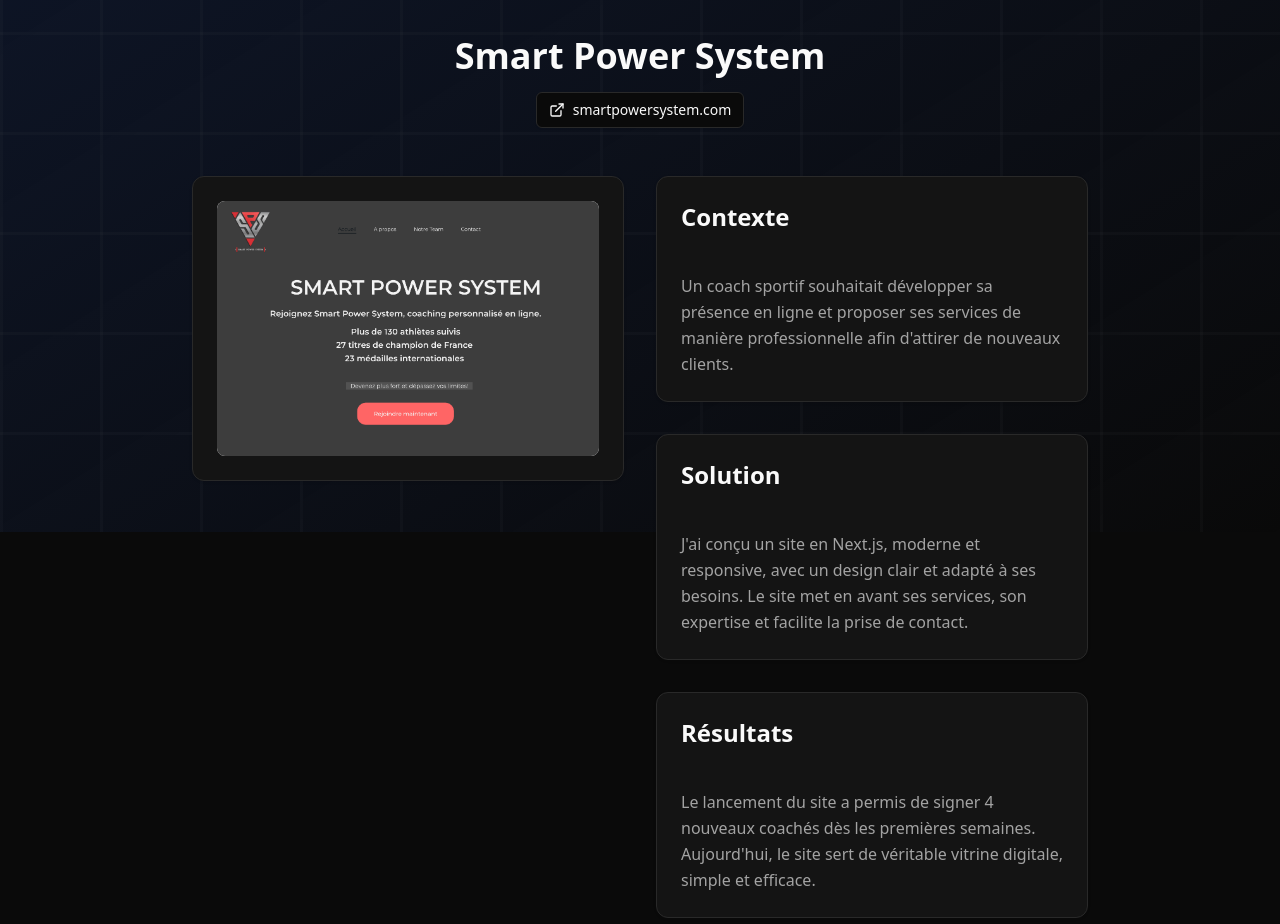
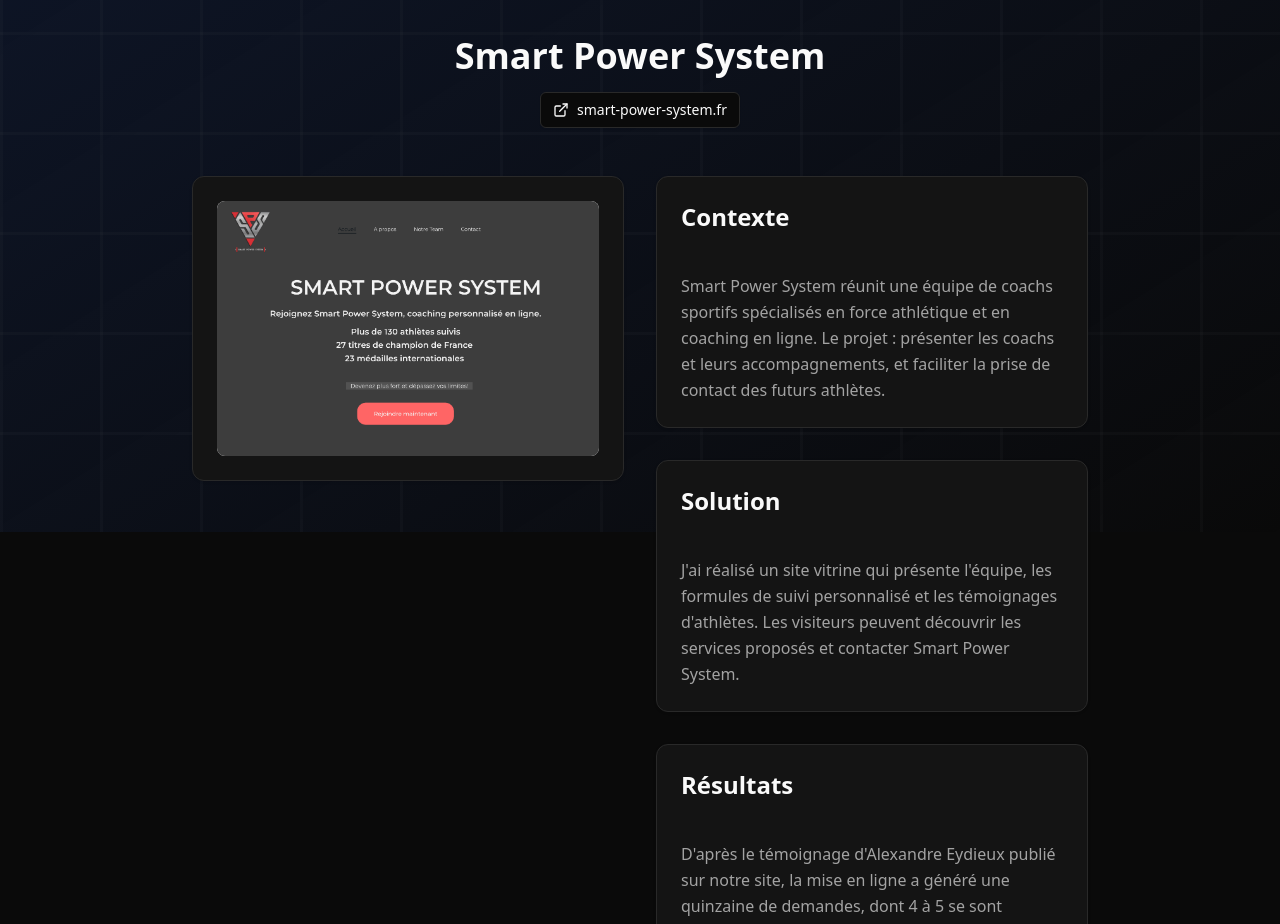
Before and after one commit to MaximeClst/portfolio-code-celeste, a Next.js app: page /works/smart-power-system in a window 1280 px wide. Shown: the part 268-1192 px from the top of the page. Built offline with nearby package versions, Linux system fonts and the light colour scheme.

Commit message:
fix(portfolio): correct Smart Power System activity and website

```diff
--- a/app/ads/page.tsx
+++ b/app/ads/page.tsx
@@ -1869,7 +1869,7 @@ export default function CodeCelesteLanding() {
           {([
             {
               title: "Smart Power System",
-              job: "Coaching Sportif",
+              job: "Coaching en force athlétique",
               city: "La Réunion",
               quote:
                 '"Son investissement dans le projet et le rapport qualité/prix ont été particulièrement appréciés."',
--- a/app/works/page.tsx
+++ b/app/works/page.tsx
@@ -39,7 +39,7 @@ export default function WorksPage() {
           <div className="grid gap-6 sm:grid-cols-2">
             <WorkCard
               title="Smart Power System"
-              description="Solution innovante de gestion énergétique pour optimiser la consommation et réduire les coûts."
+              description="Site vitrine pour une équipe de coachs sportifs spécialisés en force athlétique : présentation des coachs, offres de suivi en ligne et prise de contact."
               image="/SPS LOGO - BASELINE CLAIR.png"
               link="/works/smart-power-system"
               externalLink="https://smart-power-system.fr"
--- a/app/works/smart-power-system/page.tsx
+++ b/app/works/smart-power-system/page.tsx
@@ -7,7 +7,7 @@ import Link from "next/link";
 import { Footer } from "../../_landing/Footer";
 import { Header } from "../../_landing/Header";
 
-export const metadata = pageMetadata("Site Smart Power System | Réalisation Code Céleste", "Découvrez le site Smart Power System réalisé par Code Céleste : présentation du projet, conception du site et technologies utilisées.", "/works/smart-power-system");
+export const metadata = pageMetadata("Site Smart Power System | Réalisation Code Céleste", "Site vitrine réalisé par Code Céleste pour Smart Power System, une équipe de coachs sportifs spécialisés en force athlétique et coaching en ligne.", "/works/smart-power-system");
 
 export default function SmartPowerSystemPage() {
   return (
@@ -42,9 +42,9 @@ export default function SmartPowerSystemPage() {
               </div>
               <h1 className="text-4xl font-bold mb-4">Smart Power System</h1>
               <div className="flex justify-center gap-4">
-                <Link href="https://smartpowersystem.com" target="_blank" rel="noopener noreferrer" className={buttonVariants({ variant: "outline" }) + " gap-2"}>
+                <Link href="https://smart-power-system.fr" target="_blank" rel="noopener noreferrer" className={buttonVariants({ variant: "outline" }) + " gap-2"}>
                   <ExternalLink className="size-4" />
-                  smartpowersystem.com
+                  smart-power-system.fr
                 </Link>
               </div>
             </div>
@@ -68,28 +68,29 @@ export default function SmartPowerSystemPage() {
                 <Card className="p-6">
                   <h2 className="text-2xl font-semibold mb-4">Contexte</h2>
                   <p className="text-muted-foreground leading-relaxed">
-                    Un coach sportif souhaitait développer sa présence en ligne
-                    et proposer ses services de manière professionnelle afin
-                    d'attirer de nouveaux clients.
+                    Smart Power System réunit une équipe de coachs sportifs
+                    spécialisés en force athlétique et en coaching en ligne.
+                    Le projet : présenter les coachs et leurs accompagnements,
+                    et faciliter la prise de contact des futurs athlètes.
                   </p>
                 </Card>
 
                 <Card className="p-6">
                   <h2 className="text-2xl font-semibold mb-4">Solution</h2>
                   <p className="text-muted-foreground leading-relaxed">
-                    J'ai conçu un site en Next.js, moderne et responsive, avec
-                    un design clair et adapté à ses besoins. Le site met en
-                    avant ses services, son expertise et facilite la prise de
-                    contact.
+                    J'ai réalisé un site vitrine qui présente l'équipe,
+                    les formules de suivi personnalisé et les témoignages
+                    d'athlètes. Les visiteurs peuvent découvrir les services
+                    proposés et contacter Smart Power System.
                   </p>
                 </Card>
 
                 <Card className="p-6">
                   <h2 className="text-2xl font-semibold mb-4">Résultats</h2>
                   <p className="text-muted-foreground leading-relaxed">
-                    Le lancement du site a permis de signer 4 nouveaux coachés
-                    dès les premières semaines. Aujourd'hui, le site sert de
-                    véritable vitrine digitale, simple et efficace.
+                    D'après le témoignage d'Alexandre Eydieux publié sur notre
+                    site, la mise en ligne a généré une quinzaine de demandes,
+                    dont 4 à 5 se sont concrétisées.
                   </p>
                 </Card>
               </div>
@@ -102,9 +103,7 @@ export default function SmartPowerSystemPage() {
                 </h2>
                 <div className="flex flex-wrap gap-2">
                   {[
-                    "Next.js",
-                    "TypeScript",
-                    "Tailwind CSS",
+                    "Hostinger Website Builder",
                     "Responsive Design",
                   ].map((tech) => (
                     <span
--- a/eslint.config.mjs
+++ b/eslint.config.mjs
@@ -19,6 +19,8 @@ const eslintConfig = [
       "build/**",
       "next-env.d.ts",
     ],
+  },
+  {
     rules: {
       "react/no-unescaped-entities": "off",
     },
--- a/seo/backlog.md
+++ b/seo/backlog.md
@@ -10,7 +10,7 @@
 
 ## Prochaines priorités
 1. **Indexation des six URL** — requêtes de chaque page dans keyword-map.csv. Vérifier inspection individuelle + lecture du sitemap, corriger une cause observée avant toute demande d'indexation ; ne pas multiplier les soumissions.
-2. **Fiabilité Smart Power System** — « réalisation site Smart Power System », /works et /works/smart-power-system. Identifier avec le propriétaire le domaine et l'activité corrects, puis harmoniser le texte et les liens. Aucun résultat chiffré nouveau.
+2. **Résolu le 2026-10-30 — Smart Power System** : activité de coaching confirmée par le propriétaire et le site officiel ; description, domaine, résultats attribués au témoignage et technologie du site harmonisés.
 3. **Page service artisan** — « création site web artisan La Réunion », /creation-site-web-artisan-reunion (gap). Lire cinq résultats frais, s'appuyer sur les projets réellement livrés et un périmètre d'offre confirmé ; liens depuis trois pages existantes avant publication. Ne pas cannibaliser l'accueil.
 4. **Page mobile** — « développement application mobile La Réunion », /application-mobile-reunion (gap). Montrer un cas réel avec périmètre confirmé. Trois liens entrants, canonical et sitemap ; exclure les fonctionnalités non vérifiées des projets.
 5. **Mesure** — obtenir les métriques Datafast existantes et rapprochement avec les devis/rendez-vous ; ne pas envoyer de leads de test réels, ne pas exposer données personnelles. Comparer les métriques à période équivalente quand l'historique suffit.
--- a/seo/context.md
+++ b/seo/context.md
@@ -17,7 +17,7 @@ Sources : `app/_landing/Feature.tsx`, `Comparison.tsx`, page https://code-celest
 - Site vitrine : à partir de 1 000 €, maintenance 75 €/mois.
 - Maxime est l'interlocuteur ; contact public maxime@code-celeste.com (`site.config.ts`, Footer).
 - Preuves propriétaires : portfolio, visuels des projets et témoignages déjà présents. Ne pas inventer de résultats ou étendre les citations (`Work.tsx`, `Testimonial.tsx`, `app/works/`).
-- Incohérence existante : Smart Power System est décrit comme gestion énergétique dans /works, mais comme coaching dans sa fiche ; domaines externes différents. Ne pas amplifier ces affirmations sans confirmation. Métadonnées nouvelles volontairement neutres.
+- Smart Power System confirmé le 2026-10-30 par le propriétaire et https://smart-power-system.fr/ + /notre-team : équipe de coachs sportifs, force athlétique et coaching en ligne. Domaine officiel : smart-power-system.fr. Description énergétique et ancien domaine .com corrigés. Le site live indique Hostinger Website Builder (en-tête HTTP x-powered-by) : ne pas attribuer Next.js à ce projet. Résultats attribués au témoignage existant d’Alexandre Eydieux (`app/_landing/Testimonial.tsx`) : une quinzaine de demandes, dont 4 à 5 concrétisées, sans délai ajouté.
 
 - Autre écart à clarifier : /ads annonce trois mois de maintenance offerts (`app/ads/page.tsx`) alors que l’offre générale ne mentionne pas de gratuité. Peut être une offre de campagne ; ne pas trancher ni modifier sans confirmation spécifique.
 
--- a/seo/log.md
+++ b/seo/log.md
@@ -1,3 +1,5 @@
 # Journal
 
 - 2026-10-30 — Publié (2274fe2) sur https://code-celeste.com/ : robots.txt, sitemap six URL, titres/descriptions uniques et canonicals ; JSON-LD Organization et hiérarchie du portfolio https://code-celeste.com/works. Lint, TypeScript, build et contrôle visuel réussis ; dix URL vérifiées 200 en production, conformes au build local. Sitemap soumis puis lu avec succès dans Search Console (six pages découvertes). Accueil indexé avant publication ; indexation des cinq autres pages non vérifiée. Automatisation quotidienne 09:00 Indian/Reunion active.
+
+- 2026-10-30 — Clarification propriétaire Smart Power System : coaching sportif et force athlétique, domaine https://smart-power-system.fr. Description du portfolio, fiche projet, bilan attribué au témoignage et libellé /ads harmonisés. Validations locales réussies ; publication en cours. Voir `reports/2026-10-30-smart-power-system.md`.
--- /dev/null
+++ b/seo/reports/2026-10-30-smart-power-system.md
@@ -0,0 +1,11 @@
+# Smart Power System — correction factuelle
+
+Le propriétaire confirme le 2026-10-30 avoir réalisé ce site pour des coachs sportifs. Vérification de https://smart-power-system.fr/ et https://smart-power-system.fr/notre-team : équipe de coachs, force athlétique et suivi en ligne.
+
+Corrections : description énergétique retirée du portfolio ; domaine .fr rétabli dans la fiche ; contexte au pluriel et descriptif des services cohérent ; métier précisé sur /ads. Le résultat « quatre nouveaux coachés dès les premières semaines » est remplacé par le bilan attribué au témoignage existant d’Alexandre Eydieux : une quinzaine de demandes, dont quatre à cinq concrétisées, sans délai inventé.
+
+La fiche attribuait le site à Next.js/TypeScript/Tailwind. La réponse HTTP du domaine officiel indique `x-powered-by: HostingerWebsiteBuilder` et les ressources sont servies par Zyro : technologie corrigée en Hostinger Website Builder, sans modification du site client.
+
+Sources : site officiel consulté ce jour ; confirmation du propriétaire ; `app/_landing/Testimonial.tsx` pour le bilan commercial. Aucune modification de l’offre de maintenance sur /ads.
+
+Validation : lint, build de production, TypeScript et diff réussis ; contrôle navigateur des trois pages modifiées. Correction annexe de la configuration ESLint : exclusions globales de .next et des fichiers générés, afin que le lint fonctionne aussi après un build. Publication en cours.
```
Also changed, not shown: seo/reports/2026-10-30.md (+1 -1 lines).
